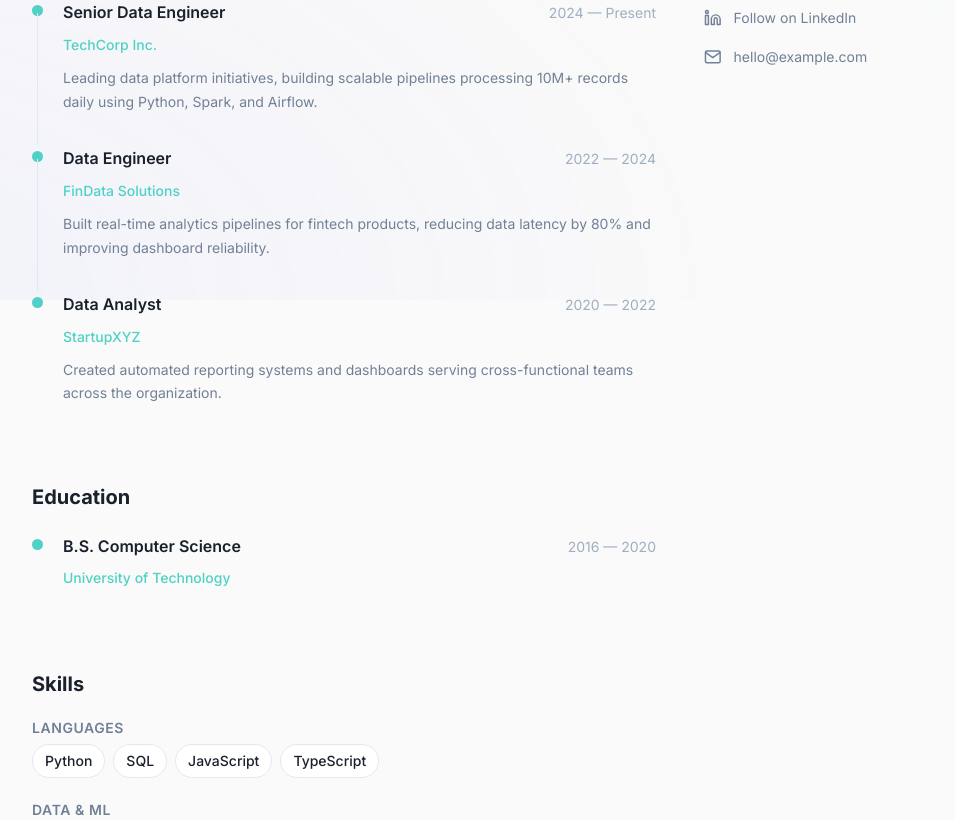
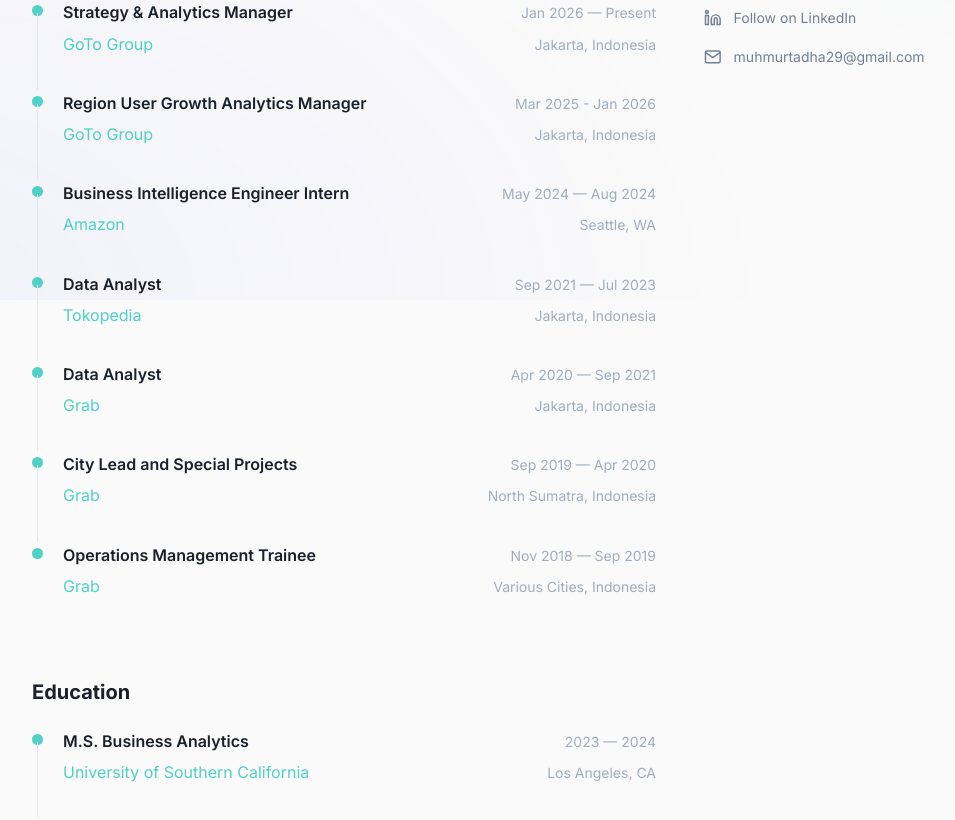
Before and after one commit to murtadhamr/personal-portfolio-website, a React (Vite) app: page /about in a window 1280 px wide. Shown: the part 500-1320 px from the top of the page, without its empty margins (132-1087 px from the left). Built offline with nearby package versions, Linux system fonts and the light colour scheme.

Commit message:
add profile details

```diff
--- a/src/pages/About.css
+++ b/src/pages/About.css
@@ -89,10 +89,21 @@
     white-space: nowrap;
 }
 
-.about__timeline-company {
+.about__timeline-company a {
+    color: var(--color-accent);
+}
+
+.about__timeline-subheader {
+    display: flex;
+    justify-content: space-between;
+    align-items: baseline;
+    gap: var(--space-4);
+}
+
+.about__timeline-location {
     font-size: var(--text-sm);
-    color: var(--color-accent);
-    font-weight: 500;
+    color: var(--color-text-muted);
+    white-space: nowrap;
 }
 
 .about__timeline-desc {
--- a/src/pages/About.tsx
+++ b/src/pages/About.tsx
@@ -28,28 +28,39 @@
                             <div className="about__timeline-dot" />
                             <div className="about__timeline-content">
                                 <div className="about__timeline-header">
-                                    <span className="about__timeline-role">Senior Data Engineer</span>
-                                    <span className="about__timeline-date">2024 — Present</span>
+                                    <span className="about__timeline-role">Strategy & Analytics Manager</span>
+                                    <span className="about__timeline-date">Jan 2026 — Present</span>
                                 </div>
-                                <span className="about__timeline-company">TechCorp Inc.</span>
-                                <p className="about__timeline-desc">
-                                    Leading data platform initiatives, building scalable pipelines
-                                    processing 10M+ records daily using Python, Spark, and Airflow.
-                                </p>
+                                <div className="about__timeline-subheader">
+                                    <span className="about__timeline-company"><a href="https://www.gotocompany.com/">GoTo Group</a></span>
+                                    <span className="about__timeline-location">Jakarta, Indonesia</span>
+                                </div>
                             </div>
                         </div>
                         <div className="about__timeline-item">
                             <div className="about__timeline-dot" />
                             <div className="about__timeline-content">
                                 <div className="about__timeline-header">
-                                    <span className="about__timeline-role">Data Engineer</span>
-                                    <span className="about__timeline-date">2022 — 2024</span>
+                                    <span className="about__timeline-role">Region User Growth Analytics Manager</span>
+                                    <span className="about__timeline-date">Mar 2025 - Jan 2026</span>
                                 </div>
-                                <span className="about__timeline-company">FinData Solutions</span>
-                                <p className="about__timeline-desc">
-                                    Built real-time analytics pipelines for fintech products,
-                                    reducing data latency by 80% and improving dashboard reliability.
-                                </p>
+                                <div className="about__timeline-subheader">
+                                    <span className="about__timeline-company"><a href="https://www.gotocompany.com/">GoTo Group</a></span>
+                                    <span className="about__timeline-location">Jakarta, Indonesia</span>
+                                </div>
+                            </div>
+                        </div>
+                        <div className="about__timeline-item">
+                            <div className="about__timeline-dot" />
+                            <div className="about__timeline-content">
+                                <div className="about__timeline-header">
+                                    <span className="about__timeline-role">Business Intelligence Engineer Intern</span>
+                                    <span className="about__timeline-date">May 2024 — Aug 2024</span>
+                                </div>
+                                <div className="about__timeline-subheader">
+                                    <span className="about__timeline-company"><a href="https://www.amazon.com/">Amazon</a></span>
+                                    <span className="about__timeline-location">Seattle, WA</span>
+                                </div>
                             </div>
                         </div>
                         <div className="about__timeline-item">
@@ -57,13 +68,51 @@
                             <div className="about__timeline-content">
                                 <div className="about__timeline-header">
                                     <span className="about__timeline-role">Data Analyst</span>
-                                    <span className="about__timeline-date">2020 — 2022</span>
+                                    <span className="about__timeline-date">Sep 2021 — Jul 2023</span>
                                 </div>
-                                <span className="about__timeline-company">StartupXYZ</span>
-                                <p className="about__timeline-desc">
-                                    Created automated reporting systems and dashboards serving
-                                    cross-functional teams across the organization.
-                                </p>
+                                <div className="about__timeline-subheader">
+                                    <span className="about__timeline-company"><a href="https://www.tokopedia.com/">Tokopedia</a></span>
+                                    <span className="about__timeline-location">Jakarta, Indonesia</span>
+                                </div>
+                            </div>
+                        </div>
+                        <div className="about__timeline-item">
+                            <div className="about__timeline-dot" />
+                            <div className="about__timeline-content">
+                                <div className="about__timeline-header">
+                                    <span className="about__timeline-role">Data Analyst</span>
+                                    <span className="about__timeline-date">Apr 2020 — Sep 2021</span>
+                                </div>
+                                <div className="about__timeline-subheader">
+                                    <span className="about__timeline-company"><a href="https://www.grab.com/">Grab</a></span>
+                                    <span className="about__timeline-location">Jakarta, Indonesia</span>
+                                </div>
+                            </div>
+                        </div>
+                        <div className="about__timeline-item">
+                            <div className="about__timeline-dot" />
+                            <div className="about__timeline-content">
+                                <div className="about__timeline-header">
+                                    <span className="about__timeline-role">City Lead and Special Projects</span>
+                                    <span className="about__timeline-date">Sep 2019 — Apr 2020</span>
+                                </div>
+                                <div className="about__timeline-subheader">
+                                    <span className="about__timeline-company"><a href="https://www.grab.com/">Grab</a></span>
+                                    <span className="about__timeline-location">North Sumatra, Indonesia</span>
+                                </div>
+                            </div>
+                        </div>
+                        <div className="about__timeline-item">
+                            <div className="about__timeline-dot" />
+                            <div className="about__timeline-content">
+                                <div className="about__timeline-header">
+                                    <span className="about__timeline-role">Operations Management Trainee</span>
+                                    <span className="about__timeline-date">Nov 2018 — Sep 2019</span>
+                                </div>
+                                <div className="about__timeline-subheader">
+                                    <span className="about__timeline-company"><a href="https://www.grab.com/">Grab</a></span>
+                                    <span className="about__timeline-location">Various Cities, Indonesia</span>
+                                </div>
                             </div>
                         </div>
                     </div>
@@ -75,10 +124,26 @@
                             <div className="about__timeline-dot" />
                             <div className="about__timeline-content">
                                 <div className="about__timeline-header">
+                                    <span className="about__timeline-role">M.S. Business Analytics</span>
+                                    <span className="about__timeline-date">2023 — 2024</span>
+                                </div>
+                                <div className="about__timeline-subheader">
+                                    <span className="about__timeline-company"><a href="https://www.marshall.usc.edu/programs/graduate-programs/specialized-masters/ms-business-analytics">University of Southern California</a></span>
+                                    <span className="about__timeline-location">Los Angeles, CA</span>
+                                </div>
+                            </div>
+                        </div>
+                        <div className="about__timeline-item">
+                            <div className="about__timeline-dot" />
+                            <div className="about__timeline-content">
+                                <div className="about__timeline-header">
                                     <span className="about__timeline-role">B.S. Computer Science</span>
-                                    <span className="about__timeline-date">2016 — 2020</span>
+                                    <span className="about__timeline-date">2014 — 2018</span>
                                 </div>
-                                <span className="about__timeline-company">University of Technology</span>
+                                <div className="about__timeline-subheader">
+                                    <span className="about__timeline-company"><a href="https://www.ipb.ac.id/">IPB University</a></span>
+                                    <span className="about__timeline-location">Bogor, Indonesia</span>
+                                </div>
                             </div>
                         </div>
                     </div>
@@ -135,7 +200,7 @@
 
                     <div className="about__links">
                         <a
-                            href="https://github.com"
+                            href="https://github.com/murtadhamr"
                             target="_blank"
                             rel="noopener noreferrer"
                             className="about__link-item"
@@ -144,7 +209,7 @@
                             <span>Follow on GitHub</span>
                         </a>
                         <a
-                            href="https://linkedin.com"
+                            href="https://linkedin.com/in/murtadhamr"
                             target="_blank"
                             rel="noopener noreferrer"
                             className="about__link-item"
@@ -152,9 +217,9 @@
                             <FiLinkedin className="about__link-icon" />
                             <span>Follow on LinkedIn</span>
                         </a>
-                        <a href="mailto:hello@example.com" className="about__link-item">
+                        <a href="mailto:muhmurtadha29@gmail.com" className="about__link-item">
                             <FiMail className="about__link-icon" />
-                            <span>hello@example.com</span>
+                            <span>muhmurtadha29@gmail.com</span>
                         </a>
                     </div>
                 </div>
--- a/src/pages/Home.css
+++ b/src/pages/Home.css
@@ -12,8 +12,8 @@
 }
 
 .home__avatar {
-    width: 64px;
-    height: 64px;
+    width: 96px;
+    height: 96px;
     border-radius: var(--radius-full);
     overflow: hidden;
     margin-bottom: var(--space-10);
--- a/src/pages/Home.tsx
+++ b/src/pages/Home.tsx
@@ -33,7 +33,7 @@
 
                 <div className="home__socials">
                     <a
-                        href="https://github.com"
+                        href="https://github.com/murtadhamr"
                         target="_blank"
                         rel="noopener noreferrer"
                         className="home__social-icon"
@@ -42,7 +42,7 @@
                         <FiGithub />
                     </a>
                     <a
-                        href="https://linkedin.com"
+                        href="https://www.linkedin.com/in/murtadhamr/"
                         target="_blank"
                         rel="noopener noreferrer"
                         className="home__social-icon"
@@ -51,7 +51,7 @@
                         <FiLinkedin />
                     </a>
                     <a
-                        href="mailto:hello@example.com"
+                        href="mailto:muhmurtadha29@gmail.com"
                         className="home__social-icon"
                         aria-label="Email"
                     >
```
Also changed, not shown: public/avatar.jpg.
